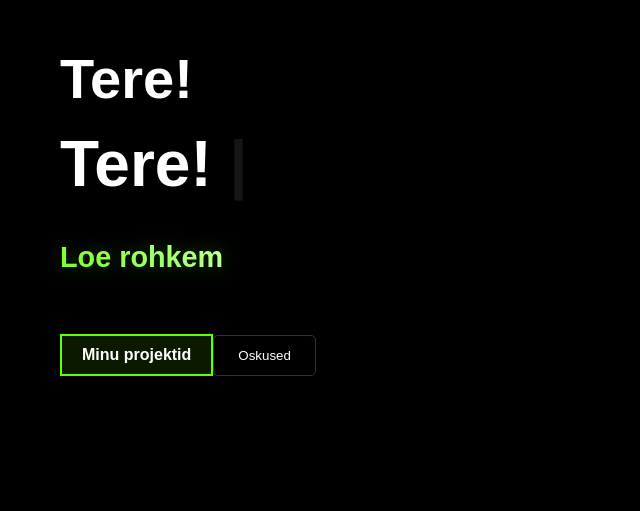
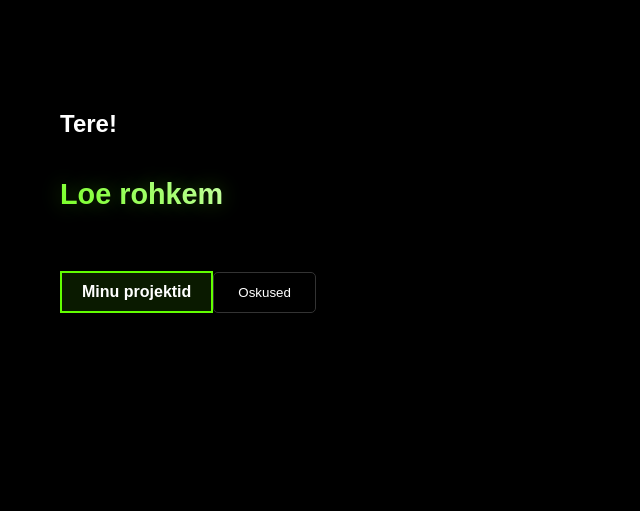
Before and after one commit to tammmargit/koduleht, a React (Create React App) app: page / in a window 1280 px wide. Shown: the part 289-800 px from the top of the page, without its empty margins (0-640 px from the left). Built offline with nearby package versions, Linux system fonts and the light colour scheme.

Commit message:
Fix remaining  warnings

```diff
--- a/src/components/Home/Home.js
+++ b/src/components/Home/Home.js
@@ -5,18 +5,6 @@ const Home = () => {
   const [text, setText] = useState('');
   const fullText = "Tere! Mina olen Margit";
   const [index, setIndex] = useState(0);
-  const [isDeleting, setIsDeleting] = useState(false);
-  const [loopNum, setLoopNum] = useState(0);
-
-  const textArray = [
-    "Mina olen Margit",
-
-    "Ma olen IT huviline",
-    "See on minu kodu"
-  ];
-
-  const period = 1000;
-  const [delta, setDelta] = useState(50);
 
   const tick = useCallback(() => {
     if (index < fullText.length) {
@@ -38,14 +26,10 @@ const Home = () => {
   };
 
   return (
-    <section id="home" className="home-section">
+    <section className="home-section">
       <div className="home-container">
         <div className="home-left">
-          <div className="text-animation-container">
-            <h1 className="main-heading">Tere!</h1>
-            <h2 className="typing-text">{text}<span className="cursor">|</span></h2>
-          </div>
-
+          <h1>{text}</h1>
           <div className="tagline">
             <p className="gradient-text">Loe rohkem</p>
           </div>
@@ -62,7 +46,6 @@ const Home = () => {
           </button>
         </div>
         <div className="home-right">
-          {/* <img src={pilt} alt="Profile" /> */}
         </div>
       </div>
     </section>
```
